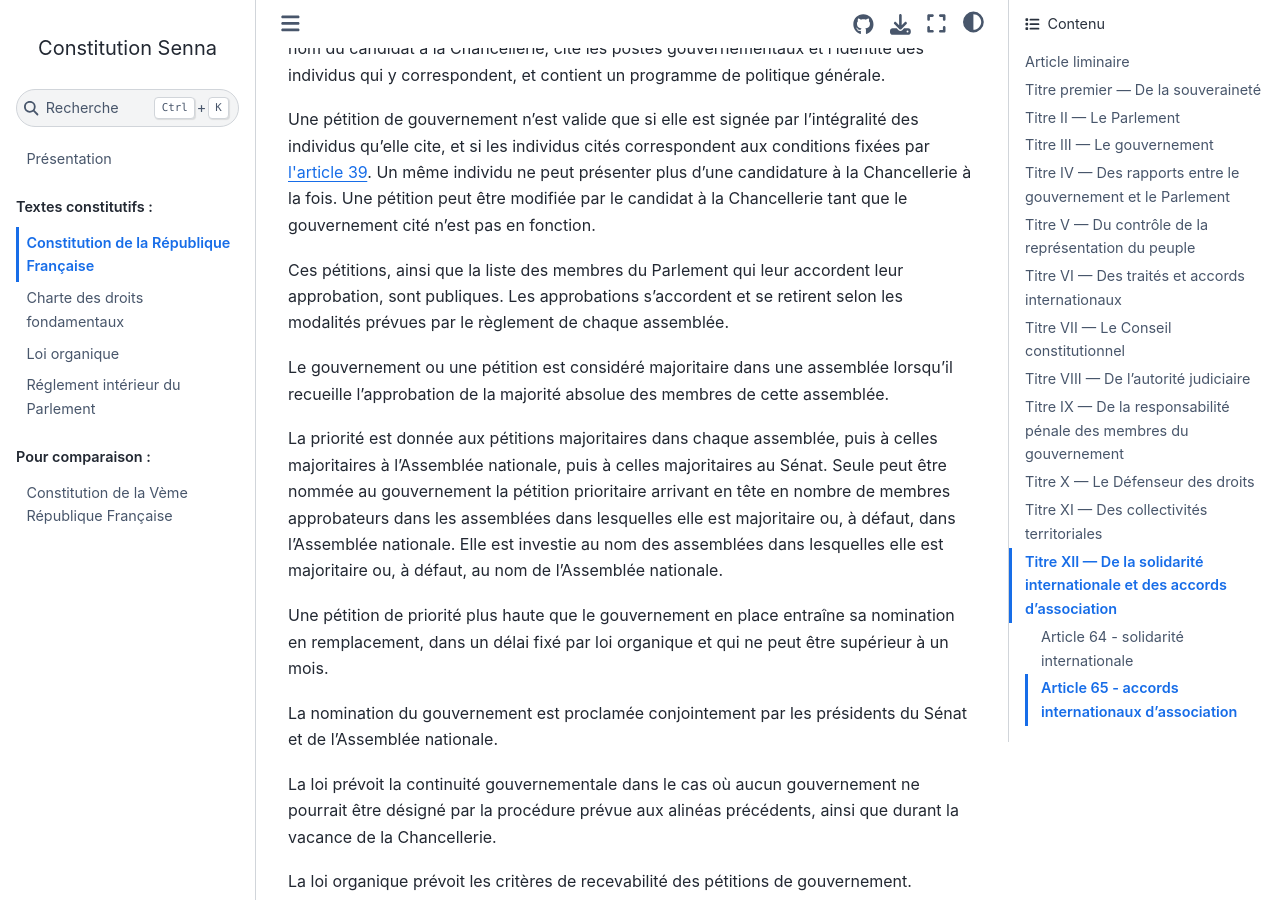
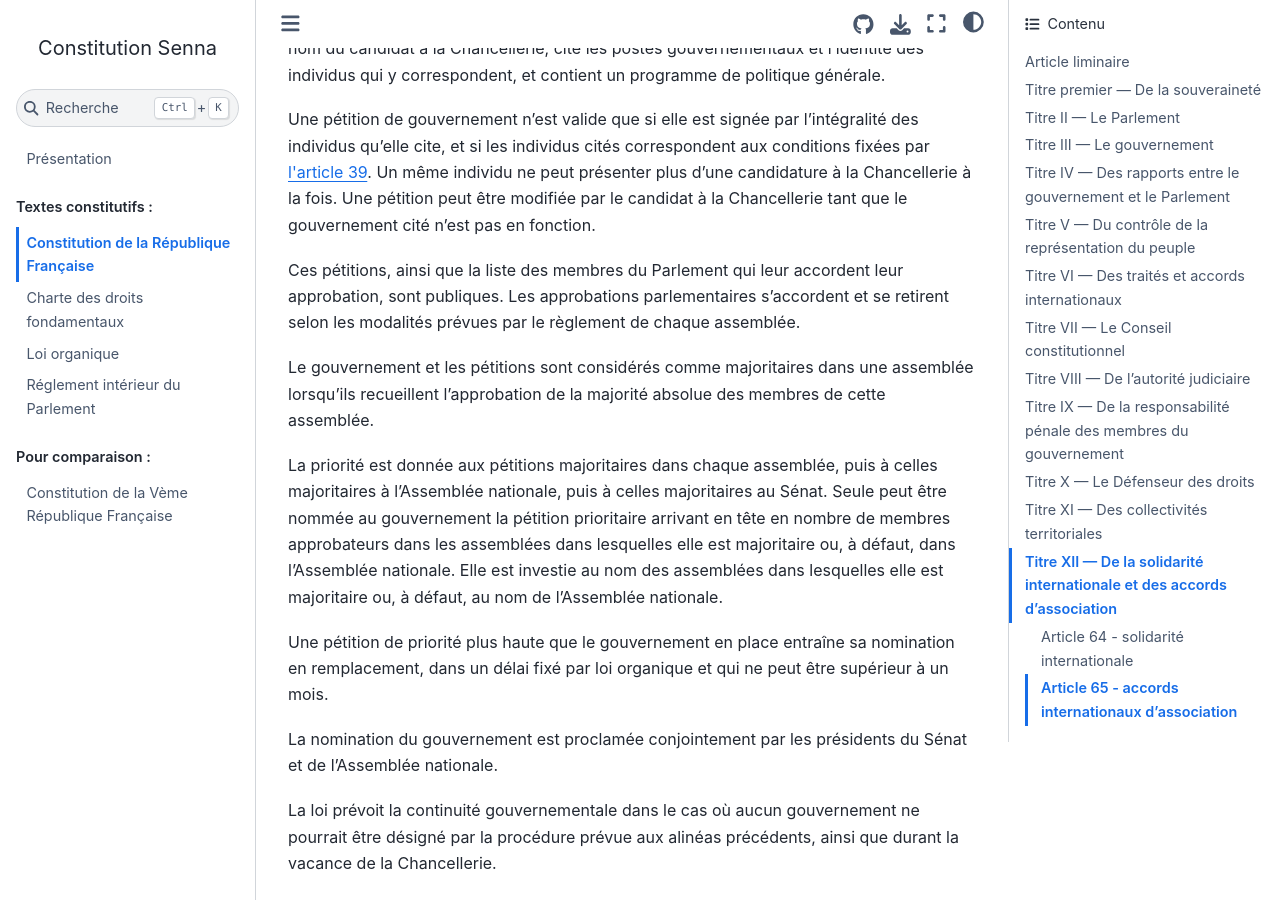
Before and after one commit to Gouvernathor/senna, a Sphinx documentation site: the page built from source/constitution.rst, in a window 1280 px wide and 900 px high, scrolled down 9587 px. Built offline with Sphinx 7.4.7 and the Sphinx Book theme 1.1.4, drawn with Linux system fonts in a browser that asks for light colours.

Commit message:
Reformulations

```diff
--- a/source/constitution.rst
+++ b/source/constitution.rst
@@ -250,9 +250,9 @@
 
 Une pétition de gouvernement n'est valide que si elle est signée par l'intégralité des individus qu'elle cite, et si les individus cités correspondent aux conditions fixées par :artref:`incompatibilité de mandat représentatif`. Un même individu ne peut présenter plus d'une candidature à la Chancellerie à la fois. Une pétition peut être modifiée par le candidat à la Chancellerie tant que le gouvernement cité n'est pas en fonction.
 
-Ces pétitions, ainsi que la liste des membres du Parlement qui leur accordent leur approbation, sont publiques. Les approbations s'accordent et se retirent selon les modalités prévues par le règlement de chaque assemblée.
+Ces pétitions, ainsi que la liste des membres du Parlement qui leur accordent leur approbation, sont publiques. Les approbations parlementaires s'accordent et se retirent selon les modalités prévues par le règlement de chaque assemblée.
 
-Le gouvernement ou une pétition est considéré majoritaire dans une assemblée lorsqu'il recueille l'approbation de la majorité absolue des membres de cette assemblée.
+Le gouvernement et les pétitions sont considérés comme majoritaires dans une assemblée lorsqu'ils recueillent l'approbation de la majorité absolue des membres de cette assemblée.
 
 La priorité est donnée aux pétitions majoritaires dans chaque assemblée, puis à celles majoritaires à l'Assemblée nationale, puis à celles majoritaires au Sénat. Seule peut être nommée au gouvernement la pétition prioritaire arrivant en tête en nombre de membres approbateurs dans les assemblées dans lesquelles elle est majoritaire ou, à défaut, dans l'Assemblée nationale. Elle est investie au nom des assemblées dans lesquelles elle est majoritaire ou, à défaut, au nom de l'Assemblée nationale.
 
```
